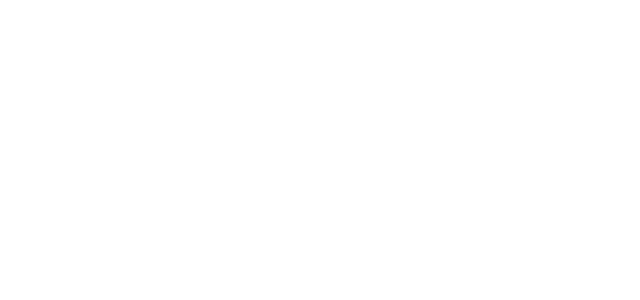
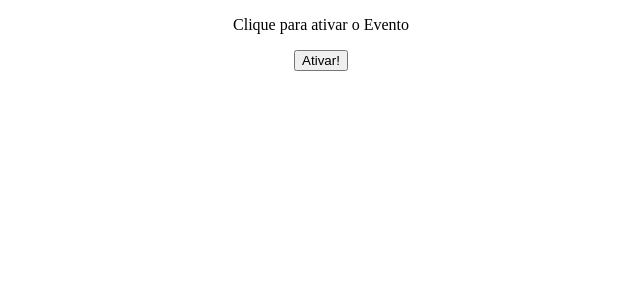
Before and after one commit to RusthenRonald/Projeto-React, a React (Create React App) app in the folder meu-projeto/: page / in a window 1280 px wide. Shown: the top 300 px of the page, without its empty margins (319-959 px from the left). Built offline with nearby package versions, Linux system fonts and the light colour scheme.

Commit message:
disparando evento onclick

```diff
--- a/meu-projeto/src/App.js
+++ b/meu-projeto/src/App.js
@@ -1,10 +1,11 @@
 import logo from './logo.svg';
 import './App.css';
 import Frase from './components/frase';
+import Evento from './components/Evento';
 function App() {
   return (
     <div className="App">
-
+        <Evento/>
     </div>
   );
 }
--- a/meu-projeto/src/components/Evento.js
+++ b/meu-projeto/src/components/Evento.js
@@ -0,0 +1,11 @@
+function Evento(){
+    function MeuEvento(){
+        console.log("Ola, Rusthen!")
+    }
+    return(
+        <>
+            <p>Clique para ativar o Evento</p>
+            <button onClick={MeuEvento}>Ativar!</button>
+        </>
+    )
+} export default Evento
```
